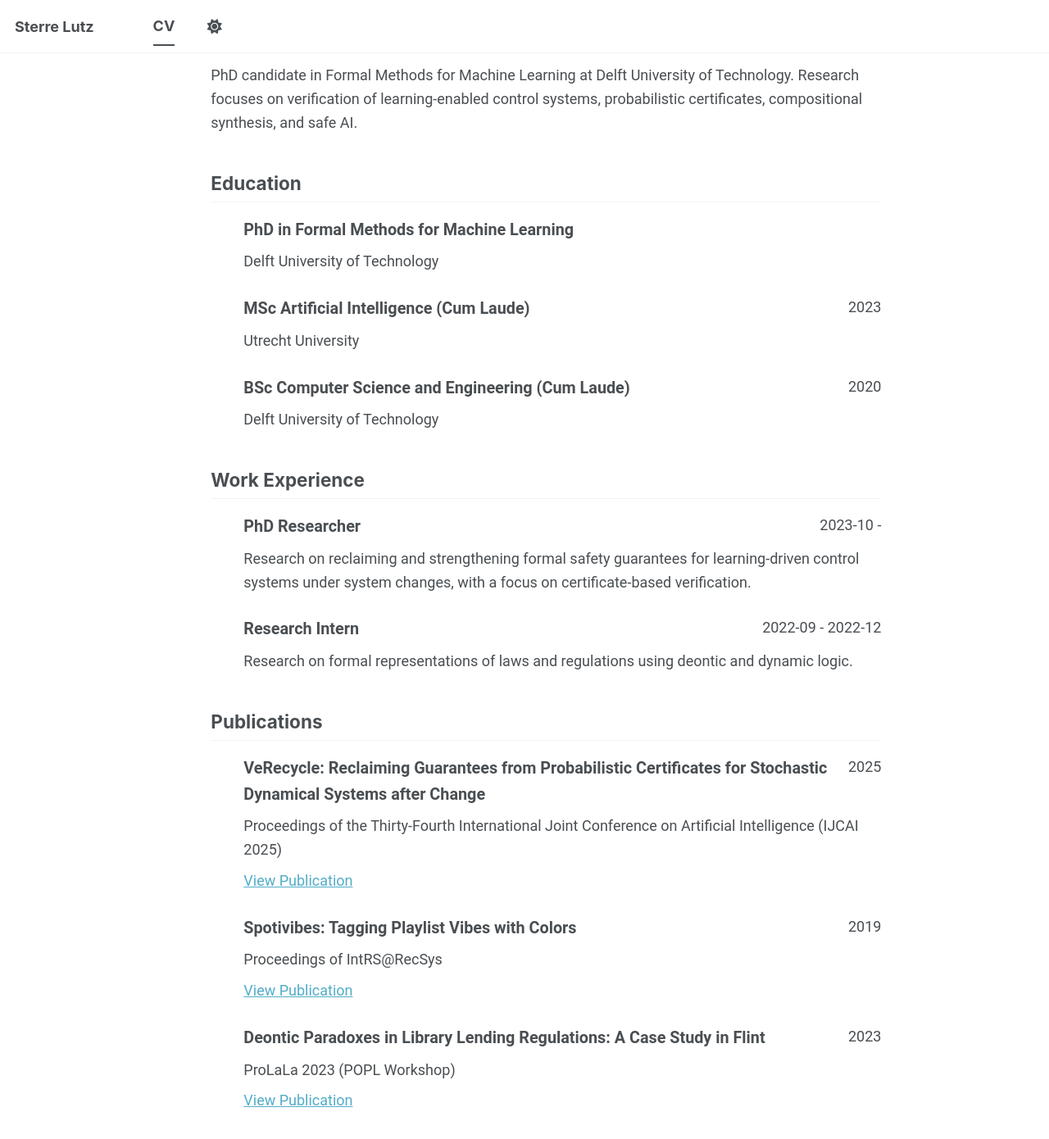
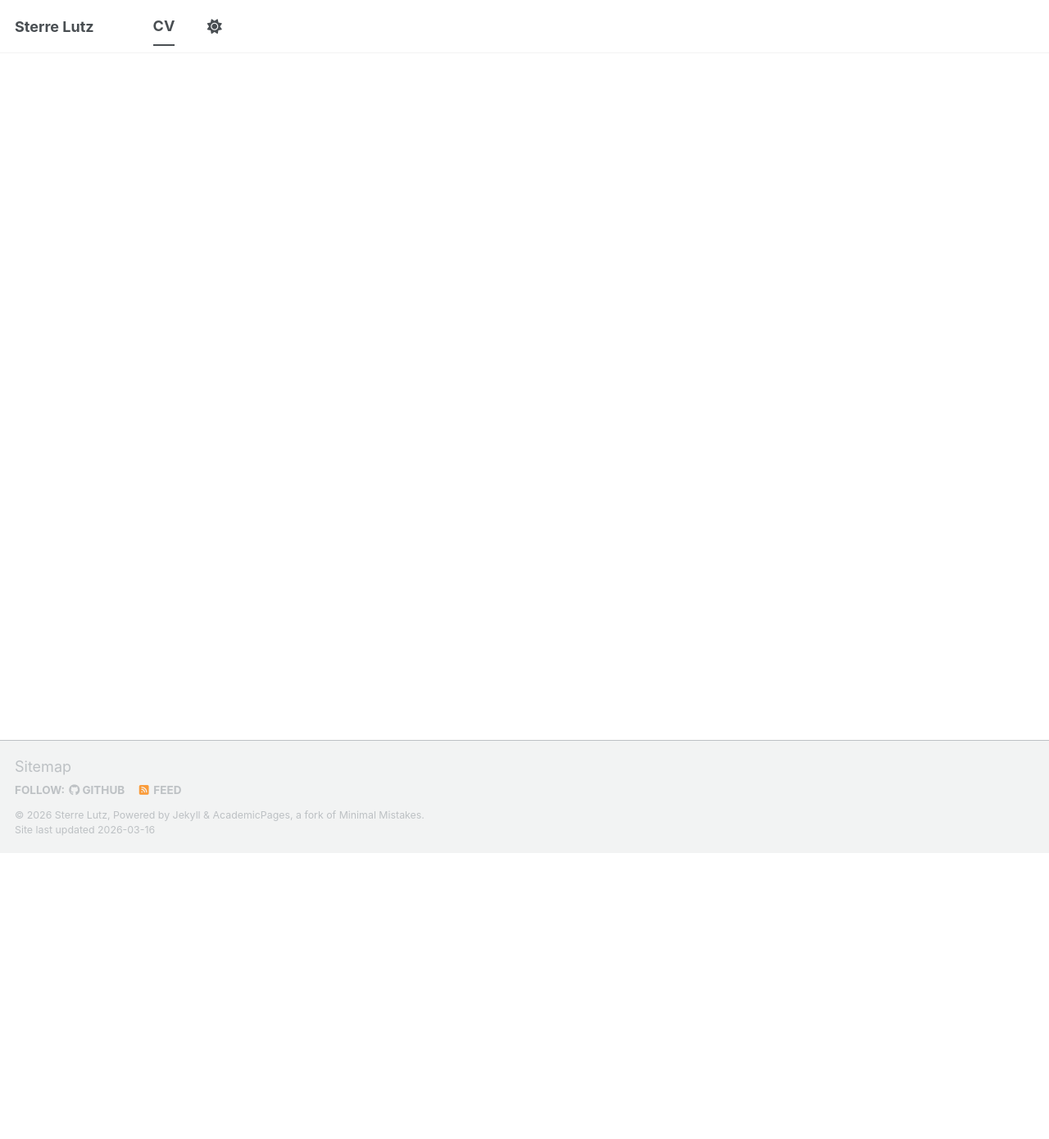
Before and after one commit to sterrelutz/sterrelutz.github.io, a Jekyll site: the page built from _pages/cv-json.md, in a window 1280 px wide and 1400 px high, scrolled down 359 px. Shown: the top 1390 px of the window at 82% size. Built offline with Jekyll 4.4.1, drawn with Linux system fonts in a browser that asks for light colours; a script bundle is joined from its source files by our own code; library files that are not in the unit come from our copies; some of the changed text lies outside the part shown.

Commit message:
Update cv.json

```diff
--- a/_data/cv.json
+++ b/_data/cv.json
@@ -1,17 +1,5 @@
 {
-"basics": {
-"name": "Sterre Lutz",
-"email": "",
-"phone": "",
-"website": "https://sterrelutz.github.io",
-"summary": "PhD candidate in Formal Methods for Machine Learning at Delft University of Technology. Research focuses on verification of learning-enabled control systems, probabilistic certificates, compositional synthesis, and safe AI.",
-"location": {
-"address": "",
-"postalCode": "",
-"city": "Delft",
-"countryCode": "NL",
-"region": "South Holland"
-},
+
 "profiles": [
 {
 "network": "Google Scholar",
```
